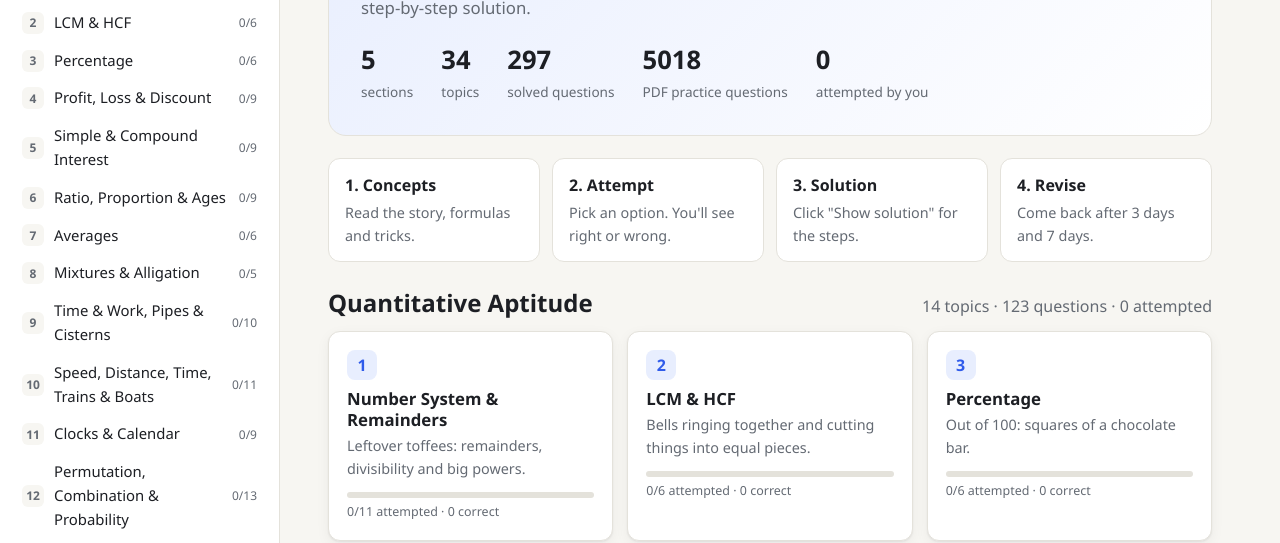
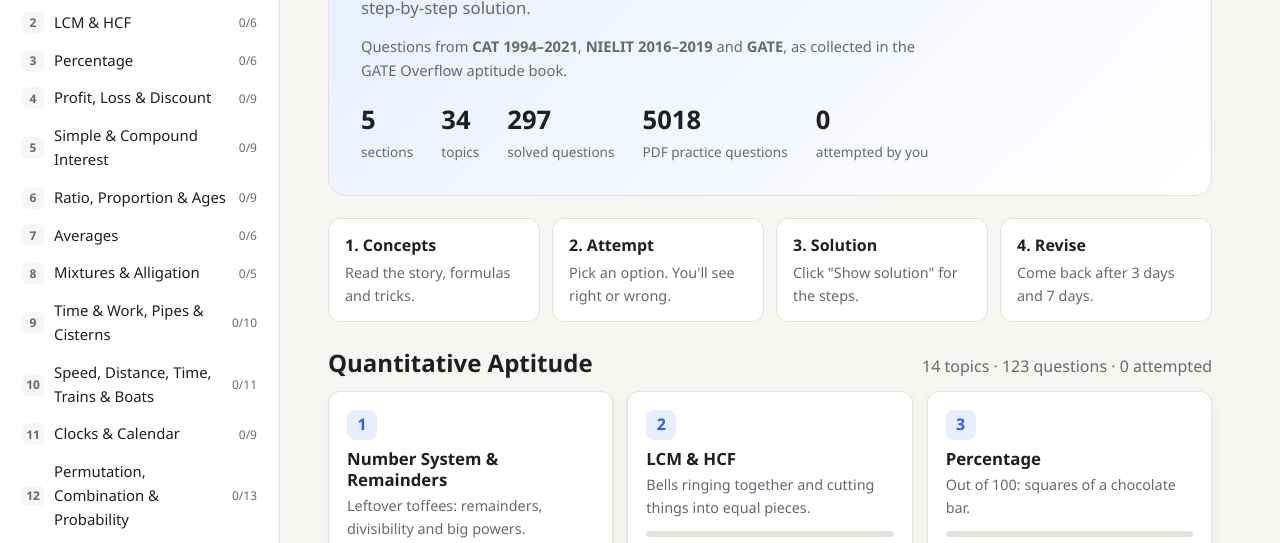
Before and after one commit to 23f1000642/aptitude-master, a plain HTML site: page index.html in a window 1280 px wide. Shown: the part 212-755 px from the top of the page. Drawn offline with Linux system fonts and the light colour scheme.

Commit message:
Show which exams the questions come from on the home page
Co-Authored-By: Claude Opus 5.5 <noreply@anthropic.com>
Claude-Session: https://claude.ai/code/session_014DUEhCQN9XWNLNNXcEpyXP

```diff
--- a/css/style.css
+++ b/css/style.css
@@ -110,6 +110,7 @@ h1, h2, h3, h4 { line-height: 1.25; margin: 0 0 0.5em; }
 }
 .hero h1 { font-size: clamp(1.6rem, 3vw, 2.2rem); }
 .hero p { color: var(--muted); max-width: 560px; font-size: 1.05rem; }
+.hero .exams { font-size: 0.92rem; margin-top: -4px; }
 .hero-stats { display: flex; flex-wrap: wrap; gap: 28px; margin-top: 18px; }
 .hero-stats div { display: flex; flex-direction: column; }
 .hero-stats b { font-size: 1.6rem; }
--- a/js/app.js
+++ b/js/app.js
@@ -79,6 +79,7 @@
       <section class="hero">
         <h1>Aptitude, made easy</h1>
         <p>Learn each idea like a story, try the question yourself, then open the step-by-step solution.</p>
+        <p class="exams">Questions from <b>CAT 1994–2021</b>, <b>NIELIT 2016–2019</b> and <b>GATE</b>, as collected in the GATE Overflow aptitude book.</p>
         <div class="hero-stats">
           <div><b>${APT.sections.length}</b><span>sections</span></div>
           <div><b>${APT.topics.length}</b><span>topics</span></div>
```
